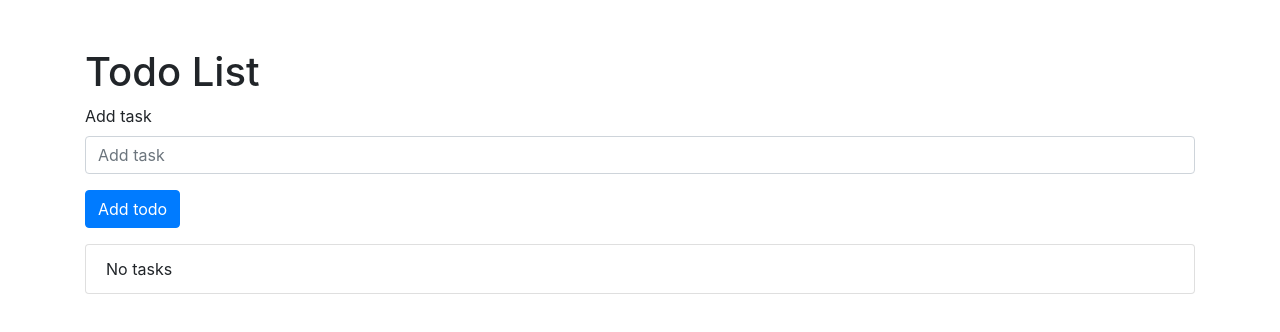
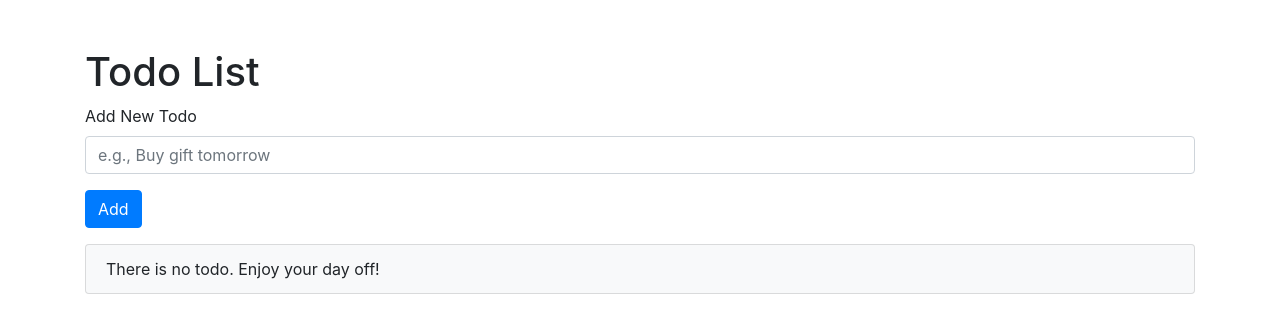
Before and after one commit to bilgihankose/todoapp, a Vue app: page / in a window 1280 px wide. Shown: the top 332 px of the page. Built offline with nearby package versions, Linux system fonts and the light colour scheme.

Commit message:
removed style from app.vue and added checkbox

```diff
--- a/src/App.vue
+++ b/src/App.vue
@@ -15,11 +15,3 @@ export default {
   },
 };
 </script>
-
-<style>
-* {
-  margin: 0;
-  padding: 0;
-  box-sizing: border-box;
-}
-</style>
--- a/src/components/TodoItem.vue
+++ b/src/components/TodoItem.vue
@@ -3,20 +3,21 @@
     <h1>Todo List</h1>
     <form @submit.prevent="addTodo">
       <div class="form-group">
-        <label for="addTodo">Add task</label>
+        <label for="addTodo">Add New Todo</label>
         <input
           type="text"
           class="form-control"
-          placeholder="Add task"
+          placeholder="e.g., Buy gift tomorrow"
           id="addTodo"
           v-model="newTodo"
+          autocomplete="off"
         />
         <button
           @click="addTodo"
           type="submit"
           class="btn d-inline-block btn-primary mt-3"
         >
-          Add todo
+          Add
         </button>
       </div>
     </form>
@@ -25,15 +26,23 @@
       <li
         v-for="(todo, index) in todos"
         :key="index"
-        class="list-group-item d-flex justify-content-between align-items-center"
+        class="list-group-item d-flex align-items-center"
         :class="{ completed: todo.completed }"
-        @click="$set((todo.completed = !todo.completed))"
+        title="Click for check todo completed!"
       >
-        <span> {{ todo.title }}</span>
+        <input
+          type="checkbox"
+          class="mr-2 cursor-pointer"
+          v-model="todo.completed"
+          @click="toggleTodo(todo)"
+        />
+        <span>
+          {{ todo.title }}
+        </span>
         <button
           @click="removeTodo(index)"
           type="submit"
-          class="btn d-inline-block btn-danger"
+          class="btn d-inline-block ml-auto btn-danger"
         >
           Remove
         </button>
@@ -41,8 +50,8 @@
     </ul>
 
     <ul v-else class="list-group">
-      <li class="list-group-item">
-        <span>No tasks</span>
+      <li class="list-group-item bg-light">
+        <span>There is no todo. Enjoy your day off!</span>
       </li>
     </ul>
   </div>
@@ -51,9 +60,11 @@
 <script>
 export default {
   name: "TodoItem",
+
   data() {
     return {
       todos: [],
+      completedTodos: [],
       newTodo: "",
     };
   },
@@ -71,6 +82,9 @@ export default {
     },
     removeTodo(index) {
       this.todos.splice(index, 1);
+    },
+    toggleTodo(todo) {
+      todo.completed = !todo.completed;
     },
   },
   watch: {
@@ -97,4 +111,7 @@ export default {
 .completed span {
   text-decoration: line-through;
 }
+.cursor-pointer {
+  cursor: pointer;
+}
 </style>
```
